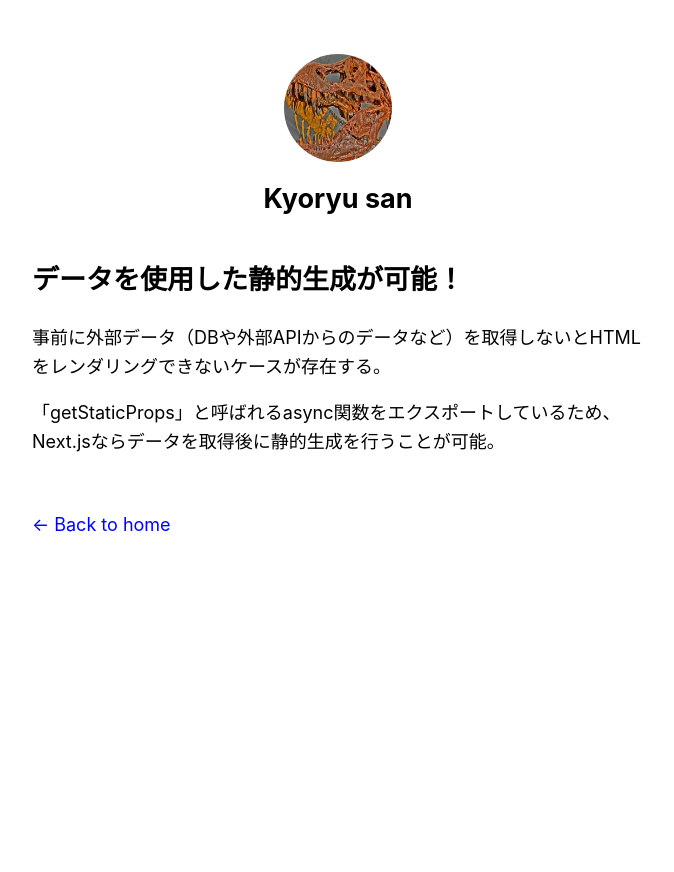
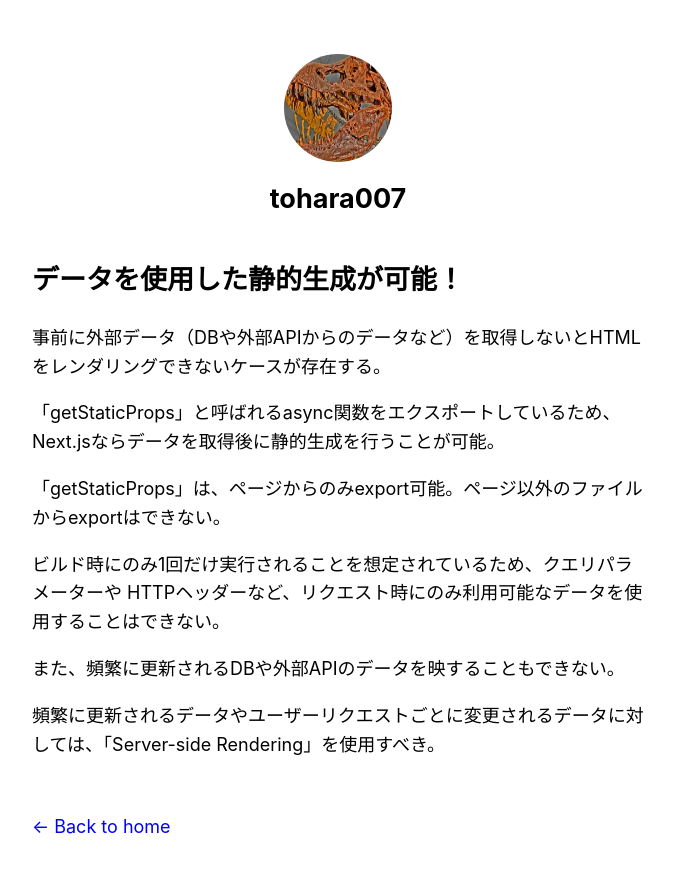
Before and after one commit to tohara007/kyoryu-blog, a Next.js app: page /posts/second-post in a window 1280 px wide. Shown: the top 872 px of the page, without its empty margins (302-976 px from the left). Before the commit the page ends 800 px from the top, so only its background shows below. Built offline with nearby package versions, Linux system fonts and the light colour scheme.

Commit message:
data-fetching/getstaticprops-detailsまで実施

```diff
--- a/components/layout.js
+++ b/components/layout.js
@@ -4,7 +4,7 @@
 import utilStyles from '../styles/utils.module.css';
 import Link from 'next/link';
 
-const name = 'Kyoryu san';
+const name = 'tohara007';
 export const siteTitle = 'Next.js Sample Website';
 
 export default function Layout({ children, home }) {
--- a/pages/posts/second-post.js
+++ b/pages/posts/second-post.js
@@ -14,6 +14,18 @@
       <p>
         「getStaticProps」と呼ばれるasync関数をエクスポートしているため、Next.jsならデータを取得後に静的生成を行うことが可能。
       </p>
+      <p>
+        「getStaticProps」は、ページからのみexport可能。ページ以外のファイルからexportはできない。
+      </p>
+      <p>
+        ビルド時にのみ1回だけ実行されることを想定されているため、クエリパラメーターや
+        HTTPヘッダーなど、リクエスト時にのみ利用可能なデータを使用することはできない。
+      </p>
+      <p>また、頻繁に更新されるDBや外部APIのデータを映することもできない。</p>
+      <p>
+        頻繁に更新されるデータやユーザーリクエストごとに変更されるデータに対しては、「Server-side
+        Rendering」を使用すべき。
+      </p>
     </Layout>
   );
 }
```
Also changed, not shown: pages/index.js (+28 -2 lines).
